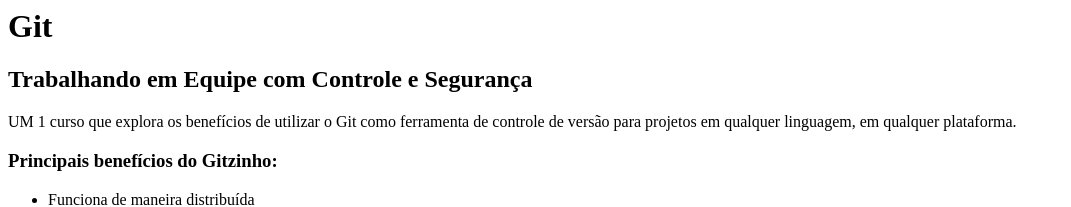
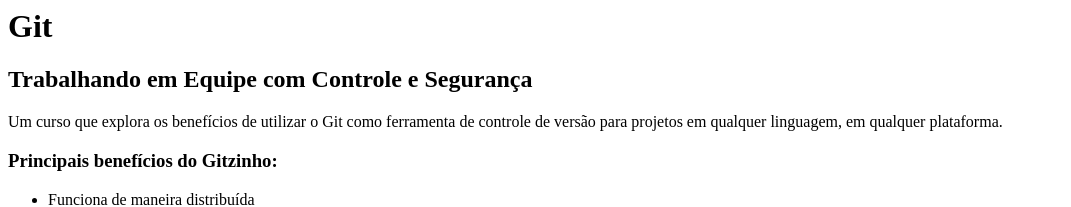
Before and after one commit to flavioapri/curso-git, a plain HTML site: page index.html in a window 1280 px wide. Shown: the top 207 px of the page, without its empty margins (0-1071 px from the left). Drawn offline with Linux system fonts and the light colour scheme.

Commit message:
Alterado texto parágrafo

```diff
--- a/index.html
+++ b/index.html
@@ -5,7 +5,7 @@
         <h1>Git</h1>
         <h2>Trabalhando em Equipe com Controle e Segurança</h2>
 
-        <p>UM 1 curso que explora os benefícios de utilizar o Git como ferramenta de controle de versão para projetos em qualquer linguagem, em qualquer plataforma.</p>
+        <p>Um curso que explora os benefícios de utilizar o Git como ferramenta de controle de versão para projetos em qualquer linguagem, em qualquer plataforma.</p>
 
         <h3>Principais benefícios do Gitzinho:</h3>
         <ul>
```
